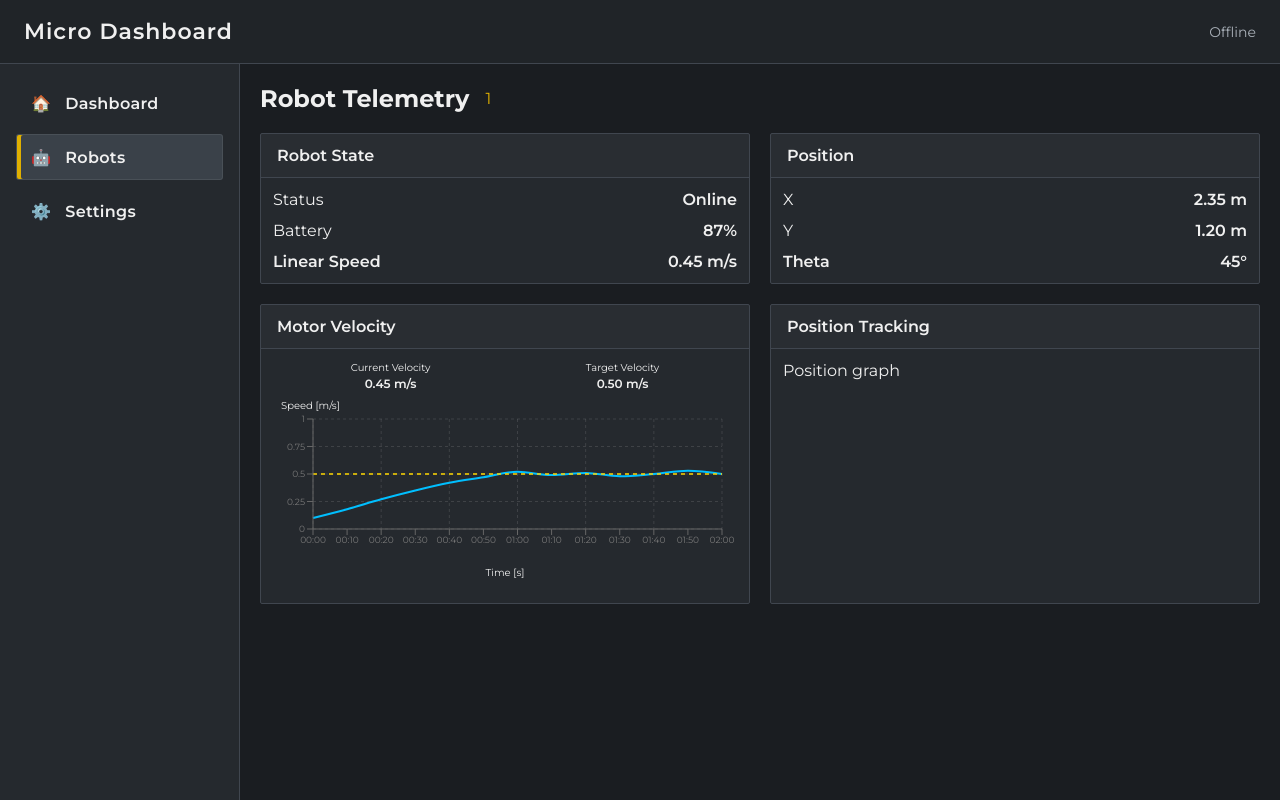
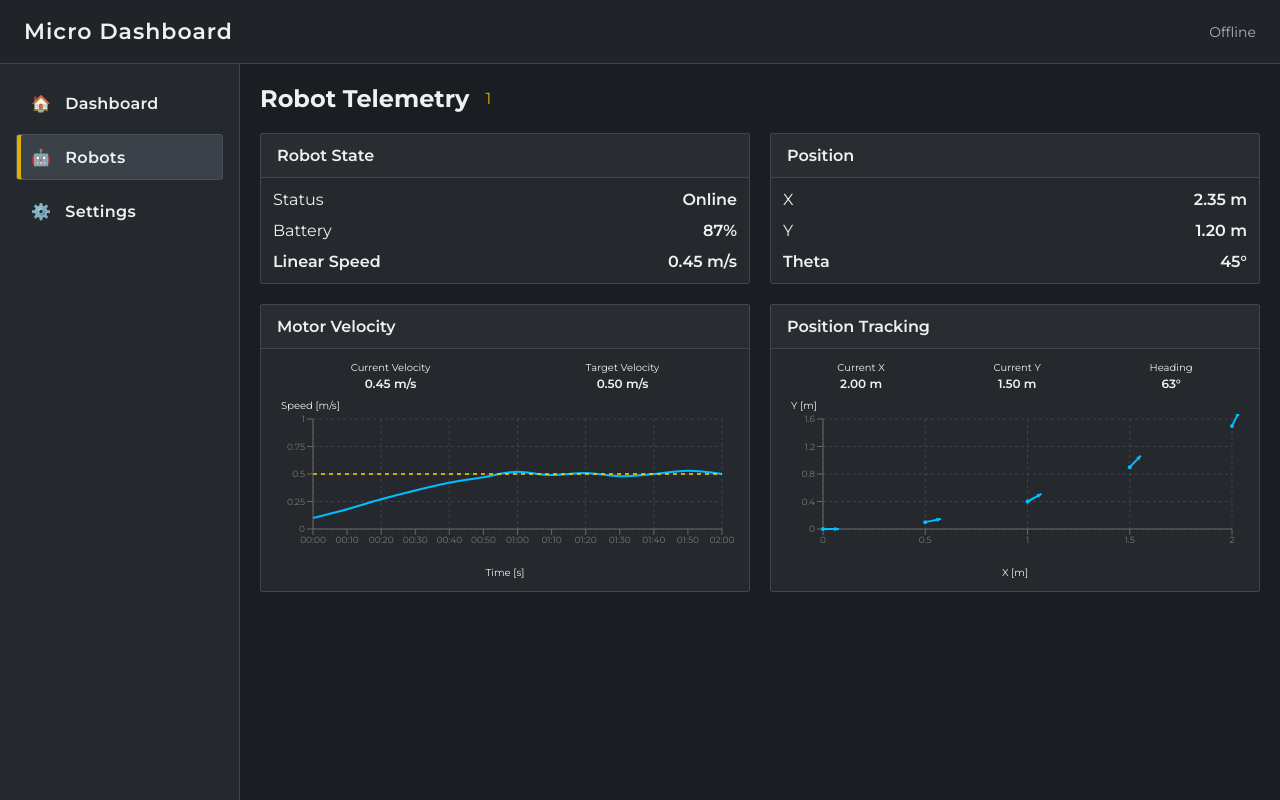
Before and after one commit to RamsiMiam/micro-frontend, a React (Vite) app: page /robots/1/telemetry in a window 1280 px wide. Built offline with nearby package versions, Linux system fonts and the light colour scheme.

Commit message:
Added Robot's Trajectory Map

```diff
--- /dev/null
+++ b/src/components/RobotPositionCard/RobotPositionCard.css
@@ -0,0 +1,80 @@
+.robot-trajectory-card .card-content {
+
+    display: flex;
+    flex-direction: column;
+
+    gap: 8px;
+
+    height: 100%;
+
+}
+
+
+.trajectory-summary {
+
+    display: flex;
+    justify-content: space-around;
+
+    width: 100%;
+
+    flex-shrink: 0;
+
+}
+
+
+.trajectory-item {
+
+    display: flex;
+    flex-direction: column;
+
+    align-items: center;
+
+    gap: 2px;
+
+}
+
+
+.trajectory-label {
+
+    color: var(--text-muted);
+
+    font-size: 10px;
+
+}
+
+
+.trajectory-value {
+
+    font-size: 12px;
+
+    font-weight: 600;
+
+}
+
+
+
+.robot-trajectory-chart-container {
+
+    width: 100%;
+
+    overflow: hidden;
+
+    box-sizing: border-box;
+
+    cursor: pointer;
+
+    border-radius: 4px;
+
+    transition:
+        transform 0.2s ease,
+        box-shadow 0.2s ease;
+
+}
+
+
+.robot-trajectory-chart-container:hover {
+
+    box-shadow:
+        0 0 6px rgba(0, 180, 255, 0.15);
+
+}
--- /dev/null
+++ b/src/components/RobotPositionCard/RobotPositionCard.tsx
@@ -0,0 +1,114 @@
+import { useState } from "react";
+
+import Card from "../Card/Card";
+import TrajectoryMap from "../TrajectoryMap/TrajectoryMap";
+//import TrajectoryDiagnostics from "../TrajectoryDiagnostics/TrajectoryDiagnostics";
+import MotorDiagnostics from "../MotorDiagnostics/MotorDiagnostics";
+
+import type { Pose } from "../../types/Pose";
+
+import "./RobotPositionCard.css";
+
+
+const mockTrajectory: Pose[] = [
+    { x: 0, y: 0, theta: 0 },
+    { x: 0.5, y: 0.1, theta: 0.2 },
+    { x: 1.0, y: 0.4, theta: 0.5 },
+    { x: 1.5, y: 0.9, theta: 0.8 },
+    { x: 2.0, y: 1.5, theta: 1.1 }
+];
+
+
+function TrajectoryCard() {
+
+    const [showDiagnostics, setShowDiagnostics] =
+        useState(false);
+
+
+    return (
+
+        <>
+
+            <Card
+                title="Position Tracking"
+                className="robot-trajectory-card"
+            >
+
+                <div className="trajectory-summary">
+
+                    <div className="trajectory-item">
+
+                        <span className="trajectory-label">
+                            Current X
+                        </span>
+
+                        <span className="trajectory-value">
+                            2.00 m
+                        </span>
+
+                    </div>
+
+                    <div className="trajectory-item">
+
+                        <span className="trajectory-label">
+                            Current Y
+                        </span>
+
+                        <span className="trajectory-value">
+                            1.50 m
+                        </span>
+
+                    </div>
+
+                    <div className="trajectory-item">
+
+                        <span className="trajectory-label">
+                            Heading
+                        </span>
+
+                        <span className="trajectory-value">
+                            63°
+                        </span>
+
+                    </div>
+
+                </div>
+
+                <div
+                    className="robot-trajectory-chart-container"
+                    onClick={() =>
+                        setShowDiagnostics(true)
+                    }
+                >
+
+                    <TrajectoryMap
+                        path={mockTrajectory}
+                    />
+
+                </div>
+
+            </Card>
+
+            {
+                showDiagnostics && (
+                    <MotorDiagnostics
+                        onClose={() =>
+                            setShowDiagnostics(false)
+                        }
+                    />
+                    // <TrajectoryDiagnostics
+                    //     onClose={() =>
+                    //         setShowDiagnostics(false)
+                    //     }
+                    // />
+
+                )
+            }
+
+        </>
+
+    );
+
+}
+
+export default TrajectoryCard;
--- /dev/null
+++ b/src/components/TrajectoryMap/TrajectoryMap.css
@@ -0,0 +1,40 @@
+.trajectory-map {
+
+    width: 100%;
+
+    height: 180px;
+
+    min-height: 180px;
+
+    display: flex;
+
+    flex-direction: column;
+
+}
+
+
+.trajectory-axis-label {
+
+    font-size: 10px;
+
+    color: var(--text-muted);
+
+}
+
+
+.trajectory-axis-label.y {
+
+    padding-left: 8px;
+
+    margin-bottom: 2px;
+
+}
+
+
+.trajectory-axis-label.x {
+
+    text-align: center;
+
+    margin-top: 2px;
+
+}
--- /dev/null
+++ b/src/components/TrajectoryMap/TrajectoryMap.tsx
@@ -0,0 +1,143 @@
+import {
+    ScatterChart,
+    Scatter,
+    XAxis,
+    YAxis,
+    CartesianGrid,
+    ResponsiveContainer
+} from "recharts";
+
+import "./TrajectoryMap.css";
+
+import type { Pose } from "../../types/Pose";
+
+interface TrajectoryMapProps {
+    path: Pose[];
+}
+
+const ARROW_LENGTH = 16;
+const ARROW_HEAD_LENGTH = 5;
+const ARROW_HEAD_ANGLE = Math.PI / 7;
+
+function PoseArrow(props: any) {
+
+    const { cx, cy, payload } = props;
+    const theta = payload?.theta ?? 0;
+
+    // Screen Y grows downward, data Y grows upward,
+    // so the vertical component of the direction is inverted.
+    const dx = ARROW_LENGTH * Math.cos(theta);
+    const dy = -ARROW_LENGTH * Math.sin(theta);
+
+    const x2 = cx + dx;
+    const y2 = cy + dy;
+
+    const lineAngle = Math.atan2(dy, dx);
+
+    const hx1 = x2 - ARROW_HEAD_LENGTH * Math.cos(lineAngle - ARROW_HEAD_ANGLE);
+    const hy1 = y2 - ARROW_HEAD_LENGTH * Math.sin(lineAngle - ARROW_HEAD_ANGLE);
+    const hx2 = x2 - ARROW_HEAD_LENGTH * Math.cos(lineAngle + ARROW_HEAD_ANGLE);
+    const hy2 = y2 - ARROW_HEAD_LENGTH * Math.sin(lineAngle + ARROW_HEAD_ANGLE);
+
+    return (
+        <g>
+
+            <circle
+                cx={cx}
+                cy={cy}
+                r={2}
+                fill="#00bfff"
+            />
+
+            <line
+                x1={cx}
+                y1={cy}
+                x2={x2}
+                y2={y2}
+                stroke="#00bfff"
+                strokeWidth={2}
+            />
+
+            <polygon
+                points={`${x2},${y2} ${hx1},${hy1} ${hx2},${hy2}`}
+                fill="#00bfff"
+            />
+
+        </g>
+    );
+
+}
+
+function TrajectoryMap({
+    path
+}: TrajectoryMapProps) {
+
+    return (
+
+        <div className="trajectory-map">
+
+            <div className="trajectory-axis-label y">
+                Y [m]
+            </div>
+
+            <ResponsiveContainer
+                width="100%"
+                height="85%"
+            >
+
+                <ScatterChart
+                    margin={{
+                        top: 5,
+                        right: 15,
+                        bottom: 5,
+                        left: 10
+                    }}
+                >
+
+                    <CartesianGrid
+                        strokeDasharray="3 3"
+                        opacity={0.15}
+                    />
+
+                    <XAxis
+                        type="number"
+                        dataKey="x"
+                        name="X"
+                        tick={{
+                            fill: "#777",
+                            fontSize: 9
+                        }}
+                    />
+
+                    <YAxis
+                        type="number"
+                        dataKey="y"
+                        name="Y"
+                        tick={{
+                            fill: "#777",
+                            fontSize: 9
+                        }}
+                        width={30}
+                    />
+
+                    <Scatter
+                        data={path}
+                        fill="#00bfff"
+                        shape={PoseArrow}
+                    />
+
+                </ScatterChart>
+
+            </ResponsiveContainer>
+
+            <div className="trajectory-axis-label x">
+                X [m]
+            </div>
+
+        </div>
+
+    );
+
+}
+
+export default TrajectoryMap;
--- a/src/pages/RobotTelemetry/RobotTelemetry.tsx
+++ b/src/pages/RobotTelemetry/RobotTelemetry.tsx
@@ -5,6 +5,18 @@ import { useParams } from "react-router-dom";
 import Card from "../../components/Card/Card";
 
 import MotorVelocityCard from "../../components/MotorVelocityCard/MotorVelocityCard";
+
+import type { Pose } from "../../types/Pose";
+
+import TrajectoryCard from "../../components/RobotPositionCard/RobotPositionCard";
+
+const mockTrajectory: Pose[] = [
+    { x: 0, y: 0, theta: 0 },
+    { x: 0.5, y: 0.1, theta: 0.2 },
+    { x: 1.0, y: 0.4, theta: 0.5 },
+    { x: 1.5, y: 0.9, theta: 0.8 },
+    { x: 2.0, y: 1.5, theta: 1.1 }
+];
 
 function RobotTelemetry() {
 
@@ -118,17 +130,7 @@ function RobotTelemetry() {
 
                 <MotorVelocityCard />
 
-
-
-                <Card
-                    title="Position Tracking"
-                    className="chart-card"
-                >
-
-                    Position graph
-
-
-                </Card>
+                <TrajectoryCard />
 
 
             </section>
--- /dev/null
+++ b/src/types/Pose.ts
@@ -0,0 +1,5 @@
+export interface Pose {
+    x: number;
+    y: number;
+    theta: number;
+}
```
